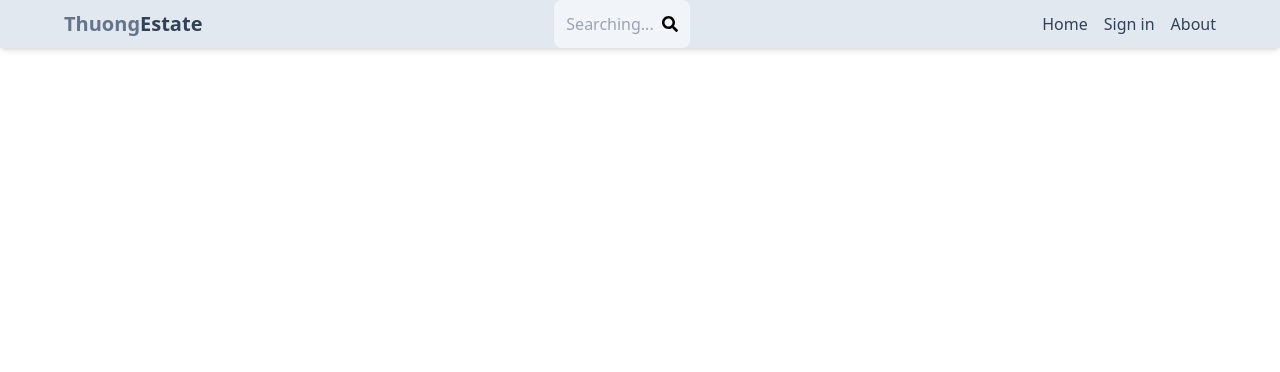
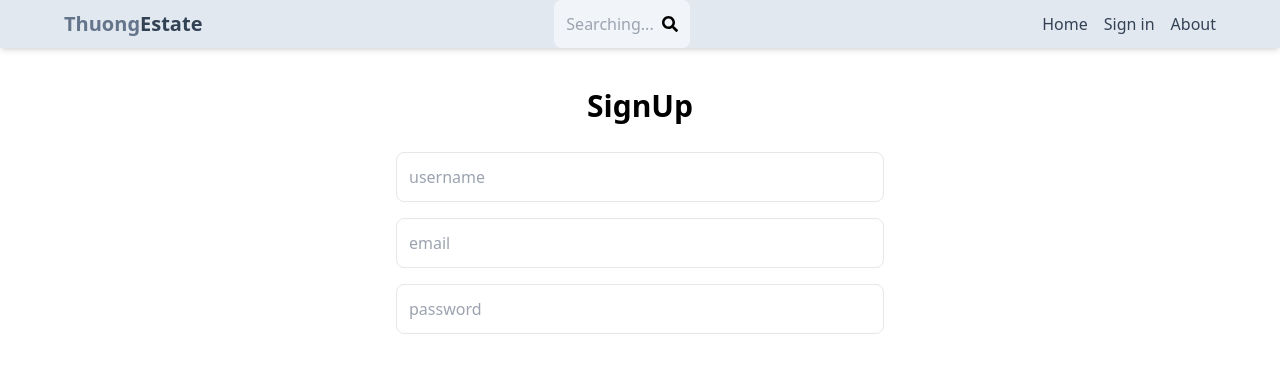
Before and after one commit to lamthuong2631996/mern-estate, a React (Vite) app: page /signup in a window 1280 px wide. Shown: the top 372 px of the page. Built offline with nearby package versions, Linux system fonts and the light colour scheme.

Commit message:
Complete Signup Page UI

```diff
--- a/src/App.jsx
+++ b/src/App.jsx
@@ -3,7 +3,7 @@ import { BrowserRouter, Routes, Route } from "react-router-dom";
 import Home from "./pages/Home";
 import About from "./pages/About";
 import SignIn from "./pages/SignIn";
-import SignOut from "./pages/SignOut";
+import SignUp from "./pages/SignUp";
 import Profile from "./pages/Profile";
 import Header from "./components/Header";
 const App = () => {
@@ -14,7 +14,7 @@ const App = () => {
         <Route path="/" element={<Home />}></Route>
         <Route path="/about" element={<About />}></Route>
         <Route path="/signin" element={<SignIn />}></Route>
-        <Route path="/signout" element={<SignOut />}></Route>
+        <Route path="/signup" element={<SignUp />}></Route>
         <Route path="/profile" element={<Profile />}></Route>
       </Routes>
     </BrowserRouter>
--- a/src/index.css
+++ b/src/index.css
@@ -1,3 +1,7 @@
 @import "tailwindcss/base";
 @import "tailwindcss/components";
 @import "tailwindcss/utilities";
+
+body{
+    background-color: rbg(241, 245, 241);
+}
--- a/src/pages/SignOut.jsx
+++ /dev/null
@@ -1,9 +0,0 @@
-import React from 'react'
-
-const SignOut = () => {
-  return (
-    <div>SignOut</div>
-  )
-}
-
-export default SignOut
--- /dev/null
+++ b/src/pages/SignUp.jsx
@@ -0,0 +1,31 @@
+import React from "react";
+
+const SignUp = () => {
+  return (
+    <div className='p-3 max-w-lg mx-auto'>
+      <h1 className="text-3xl text-center font-semibold my-7">SignUp</h1>
+      <form action="" className="flex flex-col gap-4">
+        <input
+          type="text"
+          placeholder="username"
+          className="border p-3 rounded-lg"
+          id="username"
+        />
+        <input
+          type="email"
+          placeholder="email"
+          className="border p-3 rounded-lg"
+          id="email"
+        />
+        <input
+          type="password"
+          placeholder="password"
+          className="border p-3 rounded-lg"
+          id="password"
+        />
+      </form>
+    </div>
+  );
+};
+
+export default SignUp;
```
